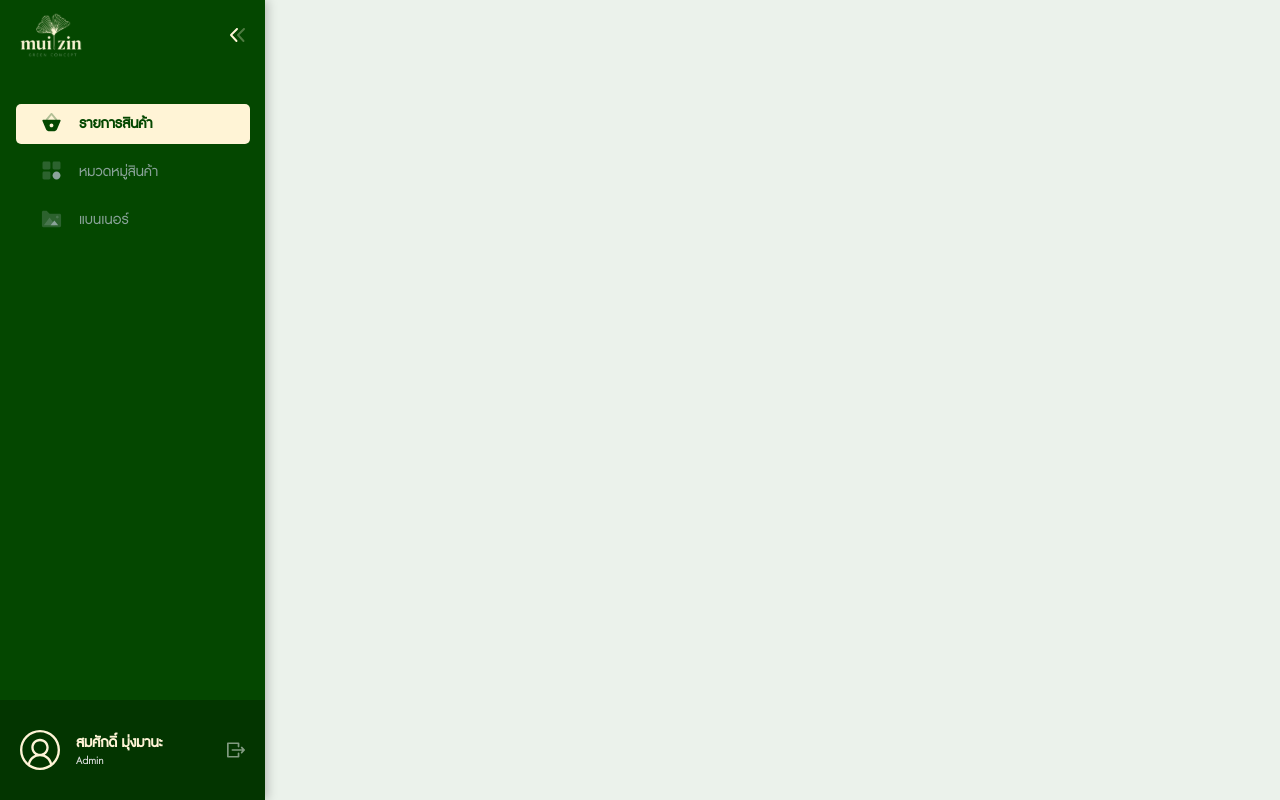
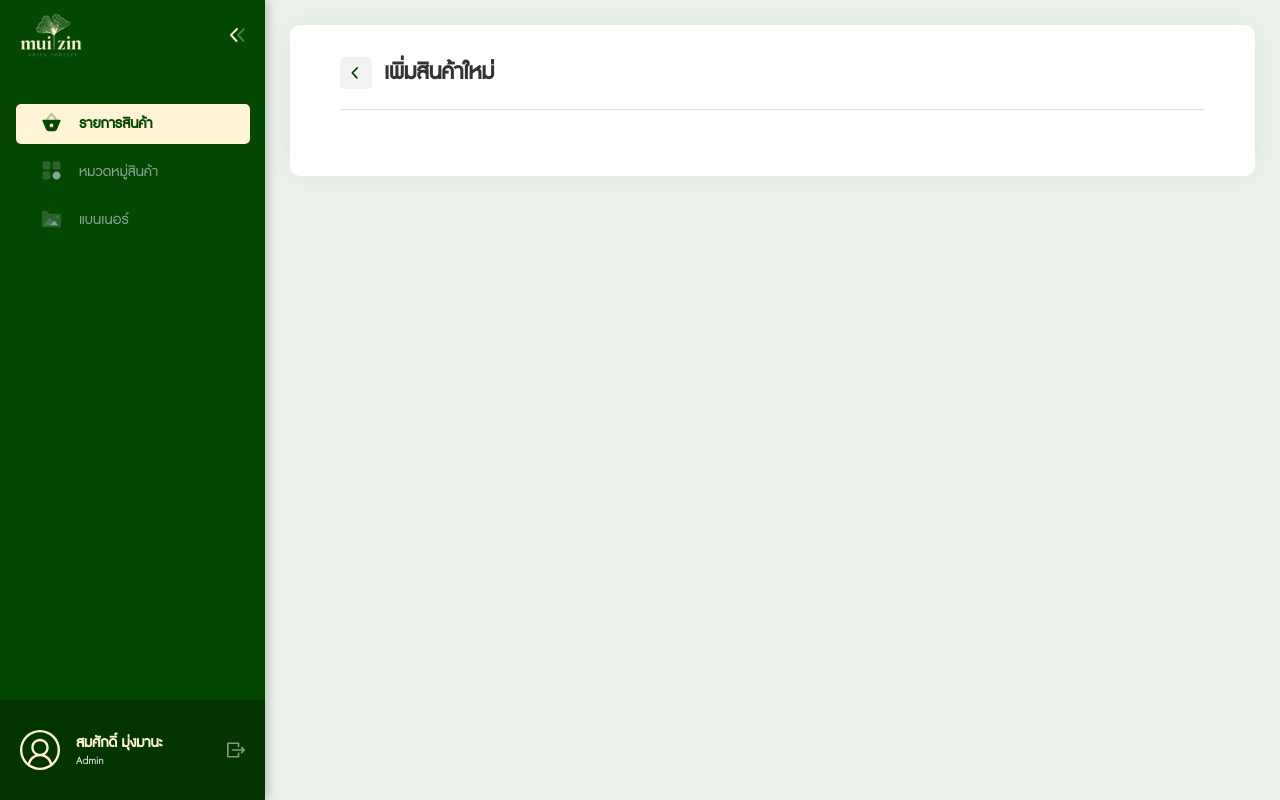
Before and after one commit to baskittisak/muiizin-admin, a React (Create React App) app: page /product in a window 1280 px wide. Built offline with nearby package versions, Linux system fonts and the light colour scheme.

Commit message:
[ADD] Product Page
- Prepare Component

```diff
--- /dev/null
+++ b/src/components/product/Product.js
@@ -0,0 +1,11 @@
+import { memo } from "react";
+import { useNavigate } from "react-router-dom";
+import Frame from "../../center_components/Frame";
+
+const Product = () => {
+  const navigate = useNavigate();
+
+  return <Frame label="เพิ่มสินค้าใหม่" onBack={() => navigate("/")}></Frame>;
+};
+
+export default memo(Product);
--- a/src/components/product/ProductList.js
+++ b/src/components/product/ProductList.js
@@ -9,6 +9,7 @@ import { ReactComponent as eye_icon } from "../../assets/icons/eye.svg";
 import { ReactComponent as delete_icon } from "../../assets/icons/delete.svg";
 import { Space } from "antd";
 import { Box } from "../../style/common";
+import { useNavigate } from "react-router-dom";
 
 const Name = styled.div`
   text-align: left;
@@ -23,12 +24,13 @@ const Action = styled(Box)`
 `;
 
 const ProductList = () => {
+  const navigate = useNavigate();
+  const [page, setPage] = useState(1);
   const [filters, setFilters] = useState({
     search: "",
     category: "1",
     status: "1",
   });
-  const [page, setPage] = useState(1);
 
   const onFilters = useCallback((type, value) => {
     setFilters((prevState) => ({
@@ -148,7 +150,12 @@ const ProductList = () => {
     <Frame
       label="รายการสินค้า"
       extra={
-        <BaseButton bgColor="#044700" color="#FFFFFF" fontSize={16}>
+        <BaseButton
+          bgColor="#044700"
+          color="#FFFFFF"
+          fontSize={16}
+          onClick={() => navigate("/product")}
+        >
           เพิ่มสินค้าใหม่
         </BaseButton>
       }
--- a/src/resource/PageRoutes.js
+++ b/src/resource/PageRoutes.js
@@ -2,6 +2,7 @@ import { memo } from "react";
 import { BrowserRouter, Routes, Route } from "react-router-dom";
 // import Login from "../components/Login";
 import ProductList from "../components/product/ProductList";
+import Product from "../components/product/Product";
 
 const PageRoutes = () => {
   return (
@@ -9,6 +10,7 @@ const PageRoutes = () => {
       <Routes>
         <Route path="/" element={<ProductList />} />
         <Route path="/product-list" element={<ProductList />} />
+        <Route path="/product" element={<Product />} />
       </Routes>
     </BrowserRouter>
   );
```
